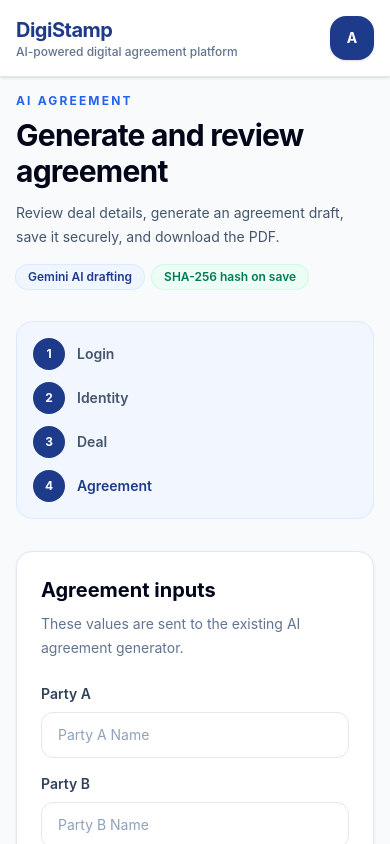
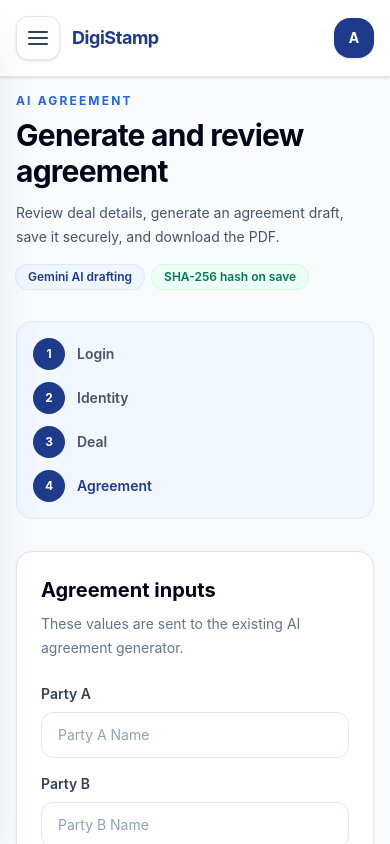
Before and after one commit to armanalikhan04/DigiStamp, a React app in the folder frontend/: page /create in a window 390 px wide. Shown: the top 844 px of the page. Built offline with nearby package versions, Linux system fonts and the light colour scheme; no server answers; sample sign-in values are in the browser's storage; the HTML template or start-up script is replaced by a standard one.

Commit message:
Improve responsive UI and mobile navigation

```diff
--- a/frontend/src/components/layout/Layout.jsx
+++ b/frontend/src/components/layout/Layout.jsx
@@ -1,17 +1,31 @@
+import { useState } from "react";
 import Navbar from "./Navbar";
 import Sidebar from "./Sidebar";
 
 function Layout({ children }) {
+  const [isSidebarOpen, setIsSidebarOpen] = useState(false);
+
   return (
-    <div className="min-h-screen bg-[#F8FAFC]">
+    <div className="min-h-screen overflow-x-hidden bg-[#F8FAFC]">
 
-      <Navbar />
+      <Navbar onMenuClick={() => setIsSidebarOpen(true)} />
 
-      <div className="flex">
+      <div className="relative flex">
 
-        <Sidebar />
+        <Sidebar
+          isOpen={isSidebarOpen}
+          onClose={() => setIsSidebarOpen(false)}
+        />
 
-        <main className="min-w-0 flex-1 p-4 sm:p-6 lg:p-8">
+        {isSidebarOpen && (
+          <button
+            aria-label="Close navigation menu"
+            onClick={() => setIsSidebarOpen(false)}
+            className="fixed inset-0 z-30 bg-slate-950/40 backdrop-blur-sm lg:hidden"
+          />
+        )}
+
+        <main className="min-w-0 flex-1 overflow-x-hidden p-4 sm:p-6 lg:p-8">
           {children}
         </main>
 
--- a/frontend/src/components/layout/Navbar.jsx
+++ b/frontend/src/components/layout/Navbar.jsx
@@ -1,27 +1,37 @@
-function Navbar() {
+function Navbar({ onMenuClick }) {
   return (
     <nav className="sticky top-0 z-20 border-b border-slate-200 bg-white/95 px-4 py-4 shadow-sm backdrop-blur sm:px-6 lg:px-8">
       <div className="flex items-center justify-between gap-4">
-        <div>
-          <h1 className="text-xl font-bold tracking-tight text-[#1E3A8A]">
-            DigiStamp
-          </h1>
-          <p className="text-xs font-medium text-slate-500">
-            AI-powered digital agreement platform
-          </p>
+        <div className="flex min-w-0 items-center gap-3">
+          <button
+            aria-label="Open navigation menu"
+            onClick={onMenuClick}
+            className="inline-flex h-11 w-11 shrink-0 items-center justify-center rounded-xl border border-slate-200 bg-white text-slate-700 shadow-sm transition hover:border-[#2563EB] hover:text-[#1E3A8A] lg:hidden"
+          >
+            <span className="block h-0.5 w-5 rounded-full bg-current before:block before:h-0.5 before:w-5 before:-translate-y-1.5 before:rounded-full before:bg-current before:content-[''] after:block after:h-0.5 after:w-5 after:translate-y-1 after:rounded-full after:bg-current after:content-['']" />
+          </button>
+
+          <div className="min-w-0">
+            <h1 className="truncate text-lg font-bold tracking-tight text-[#1E3A8A] sm:text-xl">
+              DigiStamp
+            </h1>
+            <p className="hidden truncate text-xs font-medium text-slate-500 sm:block">
+              AI-powered digital agreement platform
+            </p>
+          </div>
         </div>
 
-        <div className="flex items-center gap-3">
+        <div className="flex shrink-0 items-center gap-2 sm:gap-3">
           <div className="hidden rounded-full bg-emerald-50 px-3 py-1 text-xs font-semibold text-emerald-700 sm:block">
             Secure session
           </div>
 
-          <div className="hidden text-right sm:block">
+          <div className="hidden text-right md:block">
             <p className="text-sm font-semibold text-slate-700">Welcome, Arman</p>
             <p className="text-xs text-slate-500">Verified workspace</p>
           </div>
 
-          <div className="flex h-11 w-11 items-center justify-center rounded-2xl bg-[#1E3A8A] text-sm font-bold text-white shadow-sm">
+          <div className="flex h-10 w-10 shrink-0 items-center justify-center rounded-2xl bg-[#1E3A8A] text-sm font-bold text-white shadow-sm sm:h-11 sm:w-11">
             A
           </div>
         </div>
--- a/frontend/src/components/layout/Sidebar.jsx
+++ b/frontend/src/components/layout/Sidebar.jsx
@@ -1,19 +1,39 @@
 import { Link, useNavigate } from "react-router-dom";
 import { useAuth } from "../../context/useAuth";
 
-function Sidebar() {
+function Sidebar({ isOpen = false, onClose }) {
   const navigate = useNavigate();
   const { logout } = useAuth();
 
   const handleLogout = async () => {
     await logout();
+    onClose?.();
     navigate("/");
   };
 
+  const handleNavigate = () => {
+    onClose?.();
+  };
+
   return (
-    <aside className="hidden min-h-[calc(100vh-76px)] w-72 shrink-0 border-r border-slate-200 bg-white p-5 shadow-sm lg:block">
+    <aside
+      className={`fixed inset-y-0 left-0 z-40 flex w-[min(20rem,calc(100vw-2rem))] max-w-full flex-col border-r border-slate-200 bg-white p-4 shadow-2xl shadow-slate-950/10 transition-transform duration-300 sm:p-5 lg:sticky lg:top-[77px] lg:z-auto lg:min-h-[calc(100vh-77px)] lg:w-72 lg:shrink-0 lg:translate-x-0 lg:shadow-sm ${
+        isOpen ? "translate-x-0" : "-translate-x-full"
+      }`}
+    >
 
-      <div className="mb-8 rounded-2xl bg-[#1E3A8A] p-5 text-white shadow-sm">
+      <div className="mb-6 flex items-center justify-between gap-3 lg:hidden">
+        <h2 className="text-lg font-bold text-[#1E3A8A]">Navigation</h2>
+        <button
+          aria-label="Close navigation menu"
+          onClick={onClose}
+          className="flex h-10 w-10 items-center justify-center rounded-xl border border-slate-200 text-xl leading-none text-slate-600 transition hover:border-red-200 hover:bg-red-50 hover:text-red-600"
+        >
+          ×
+        </button>
+      </div>
+
+      <div className="mb-6 rounded-2xl bg-[#1E3A8A] p-5 text-white shadow-sm lg:mb-8">
         <p className="text-xs font-bold uppercase tracking-[0.18em] text-blue-100">
           Legal-Tech Suite
         </p>
@@ -25,10 +45,11 @@ function Sidebar() {
         </p>
       </div>
 
-      <nav className="flex flex-col gap-2">
+      <nav className="flex min-h-0 flex-1 flex-col gap-2 overflow-y-auto">
 
         <Link
           to="/dashboard"
+          onClick={handleNavigate}
           className="rounded-xl px-4 py-3 text-sm font-semibold text-slate-700 transition hover:bg-blue-50 hover:text-[#1E3A8A]"
         >
           Dashboard
@@ -36,6 +57,7 @@ function Sidebar() {
 
         <Link
           to="/create-deal"
+          onClick={handleNavigate}
           className="rounded-xl px-4 py-3 text-sm font-semibold text-slate-700 transition hover:bg-blue-50 hover:text-[#1E3A8A]"
         >
           Create Deal
@@ -43,6 +65,7 @@ function Sidebar() {
 
         <Link
           to="/verify"
+          onClick={handleNavigate}
           className="rounded-xl px-4 py-3 text-sm font-semibold text-slate-700 transition hover:bg-blue-50 hover:text-[#1E3A8A]"
         >
           Verify Agreement
@@ -50,6 +73,7 @@ function Sidebar() {
 
         <Link
           to="/verification"
+          onClick={handleNavigate}
           className="rounded-xl px-4 py-3 text-sm font-semibold text-slate-700 transition hover:bg-blue-50 hover:text-[#1E3A8A]"
         >
           Identity Verification
@@ -57,7 +81,7 @@ function Sidebar() {
 
         <button
           onClick={handleLogout}
-          className="mt-4 rounded-xl px-4 py-3 text-left text-sm font-semibold text-red-600 transition hover:bg-red-50"
+          className="mt-auto rounded-xl px-4 py-3 text-left text-sm font-semibold text-red-600 transition hover:bg-red-50"
         >
           Logout
         </button>
--- a/frontend/src/components/ui/Button.jsx
+++ b/frontend/src/components/ui/Button.jsx
@@ -17,7 +17,7 @@ function Button({
   return (
     <button
       type={type}
-      className={`inline-flex items-center justify-center gap-2 rounded-xl px-5 py-3 text-sm font-semibold shadow-sm transition duration-200 hover:-translate-y-0.5 disabled:cursor-not-allowed disabled:opacity-60 disabled:hover:translate-y-0 ${variants[variant]} ${className}`}
+      className={`inline-flex max-w-full items-center justify-center gap-2 whitespace-normal rounded-xl px-5 py-3 text-center text-sm font-semibold leading-5 shadow-sm transition duration-200 hover:-translate-y-0.5 disabled:cursor-not-allowed disabled:opacity-60 disabled:hover:translate-y-0 ${variants[variant]} ${className}`}
       {...props}
     >
       {children}
--- a/frontend/src/components/ui/Card.jsx
+++ b/frontend/src/components/ui/Card.jsx
@@ -1,6 +1,6 @@
 function Card({ children, className = "" }) {
   return (
-    <div className={`rounded-2xl border border-slate-200 bg-white shadow-sm shadow-slate-200/70 ${className}`}>
+    <div className={`min-w-0 max-w-full overflow-hidden rounded-2xl border border-slate-200 bg-white shadow-sm shadow-slate-200/70 ${className}`}>
       {children}
     </div>
   );
--- a/frontend/src/components/ui/InputField.jsx
+++ b/frontend/src/components/ui/InputField.jsx
@@ -10,14 +10,14 @@ function InputField({
   const Field = as;
 
   return (
-    <label className={`block ${className}`}>
+    <label className={`block min-w-0 ${className}`}>
       {label && (
         <span className="mb-2 block text-sm font-semibold text-slate-700">
           {label}
         </span>
       )}
       <Field
-        className={`w-full rounded-xl border border-slate-200 bg-white px-4 py-3 text-sm text-slate-900 outline-none transition placeholder:text-slate-400 focus:border-[#2563EB] focus:ring-4 focus:ring-blue-100 ${inputClassName}`}
+        className={`block w-full min-w-0 rounded-xl border border-slate-200 bg-white px-4 py-3 text-sm text-slate-900 outline-none transition placeholder:text-slate-400 focus:border-[#2563EB] focus:ring-4 focus:ring-blue-100 ${inputClassName}`}
         {...props}
       >
         {children}
--- a/frontend/src/index.css
+++ b/frontend/src/index.css
@@ -2,11 +2,13 @@
 
 html {
   background: #f8fafc;
+  overflow-x: hidden;
 }
 
 body {
   min-width: 320px;
   margin: 0;
+  overflow-x: hidden;
   background: #f8fafc;
   color: #0f172a;
   font-family:
@@ -14,6 +16,11 @@ body {
     sans-serif;
   -webkit-font-smoothing: antialiased;
   text-rendering: optimizeLegibility;
+}
+
+#root {
+  min-width: 0;
+  overflow-x: hidden;
 }
 
 button,
```
